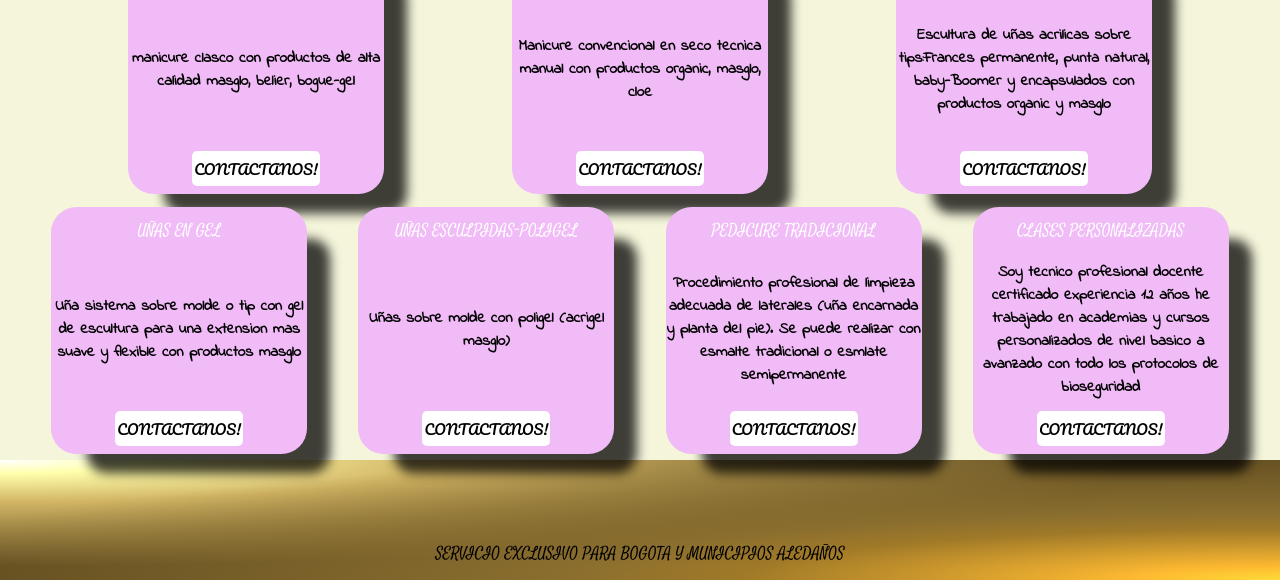
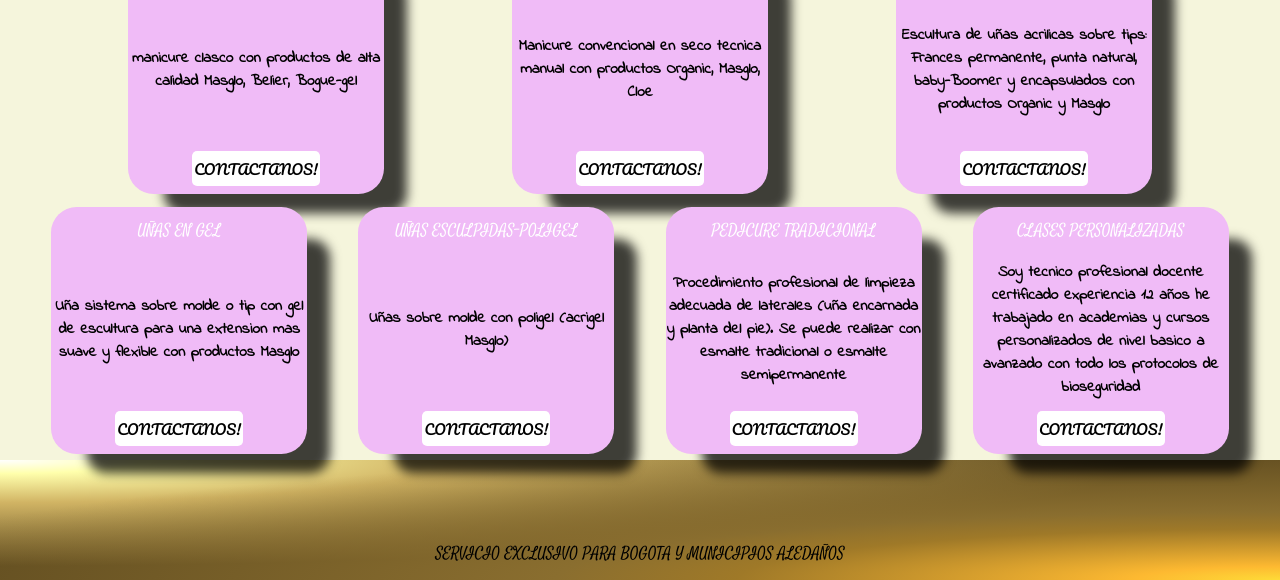
Before and after one commit to franoyo/Nails-project, a plain HTML site: page servicios.html in a window 1280 px wide. Shown: the part 220-800 px from the top of the page. Drawn offline with Linux system fonts and the light colour scheme.

Commit message:
Update servicios.html

```diff
--- a/servicios.html
+++ b/servicios.html
@@ -57,19 +57,19 @@
 <div class="mitad-1">
 <div class="tarjet-services">
     <div class="target-title">MANICURE TRADICIONAL</div>
-    <div class="target-description"><p>manicure clasco con productos de alta calidad masglo, belier, bogue-gel</p></div>
+    <div class="target-description"><p>manicure clasco con productos de alta calidad Masglo, Belier, Bogue-gel</p></div>
     <div class="target-agend">
         <button class="button-business" id="boton" onclick="abrirModal()">CONTACTANOS!</button>
     </div>
 </div>
 <div class="tarjet-services">
     <div class="target-title">MANICURE SEMIPERMANENTE</div>
-    <div class="target-description"><p> Manicure convencional en seco tecnica manual con productos organic, masglo, cloe</p></div>
+    <div class="target-description"><p> Manicure convencional en seco tecnica manual con productos Organic, Masglo, Cloe</p></div>
     <div class="target-agend"><button class="button-business" id="boton1" onclick="abrirModal()">CONTACTANOS!</button></div>
 </div>
 <div class="tarjet-services">
     <div class="target-title">UÑAS ACRILICAS</div>
-    <div class="target-description"><p>Escultura de uñas acrilicas sobre tips:Frances permanente, punta natural, baby-Boomer y encapsulados con productos organic y masglo</p></div>
+    <div class="target-description"><p>Escultura de uñas acrilicas sobre tips: Frances permanente, punta natural, baby-Boomer y encapsulados con productos Organic y Masglo</p></div>
     <div class="target-agend"><button class="button-business" id="boton" onclick="abrirModal()">CONTACTANOS!</button></div>
 </div>
 
@@ -78,17 +78,17 @@
 <div class="mitad-1">
     <div class="tarjet-services">
         <div class="target-title">UÑAS EN GEL</div>
-        <div class="target-description"><p> Uña sistema sobre molde o tip con gel de escultura para una extension mas suave y flexible con productos masglo</p></div>
+        <div class="target-description"><p> Uña sistema sobre molde o tip con gel de escultura para una extension mas suave y flexible con productos Masglo</p></div>
         <div class="target-agend"><button class="button-business" id="boton" onclick="abrirModal()" >CONTACTANOS!</button></div>
     </div>
     <div class="tarjet-services">
         <div class="target-title">UÑAS ESCULPIDAS-POLIGEL</div>
-        <div class="target-description"><p> Uñas sobre molde con poligel (acrigel masglo)</div>
+        <div class="target-description"><p> Uñas sobre molde con poligel (acrigel Masglo)</div>
         <div class="target-agend"><button class="button-business" id="boton" onclick="abrirModal()">CONTACTANOS!</button></div>
     </div>
     <div class="tarjet-services">
         <div class="target-title">PEDICURE TRADICIONAL</div>
-        <div class="target-description"><p> Procedimiento profesional de limpieza adecuada de laterales (uña encarnada y planta del pie). Se puede realizar con esmalte tradicional o esmlate semipermanente</p></div>
+        <div class="target-description"><p> Procedimiento profesional de limpieza adecuada de laterales (uña encarnada y planta del pie). Se puede realizar con esmalte tradicional o esmalte semipermanente</p></div>
         <div class="target-agend"><button class="button-business" id="boton" onclick="abrirModal()">CONTACTANOS!</button></div>
     </div>
     <div class="tarjet-services">
```
